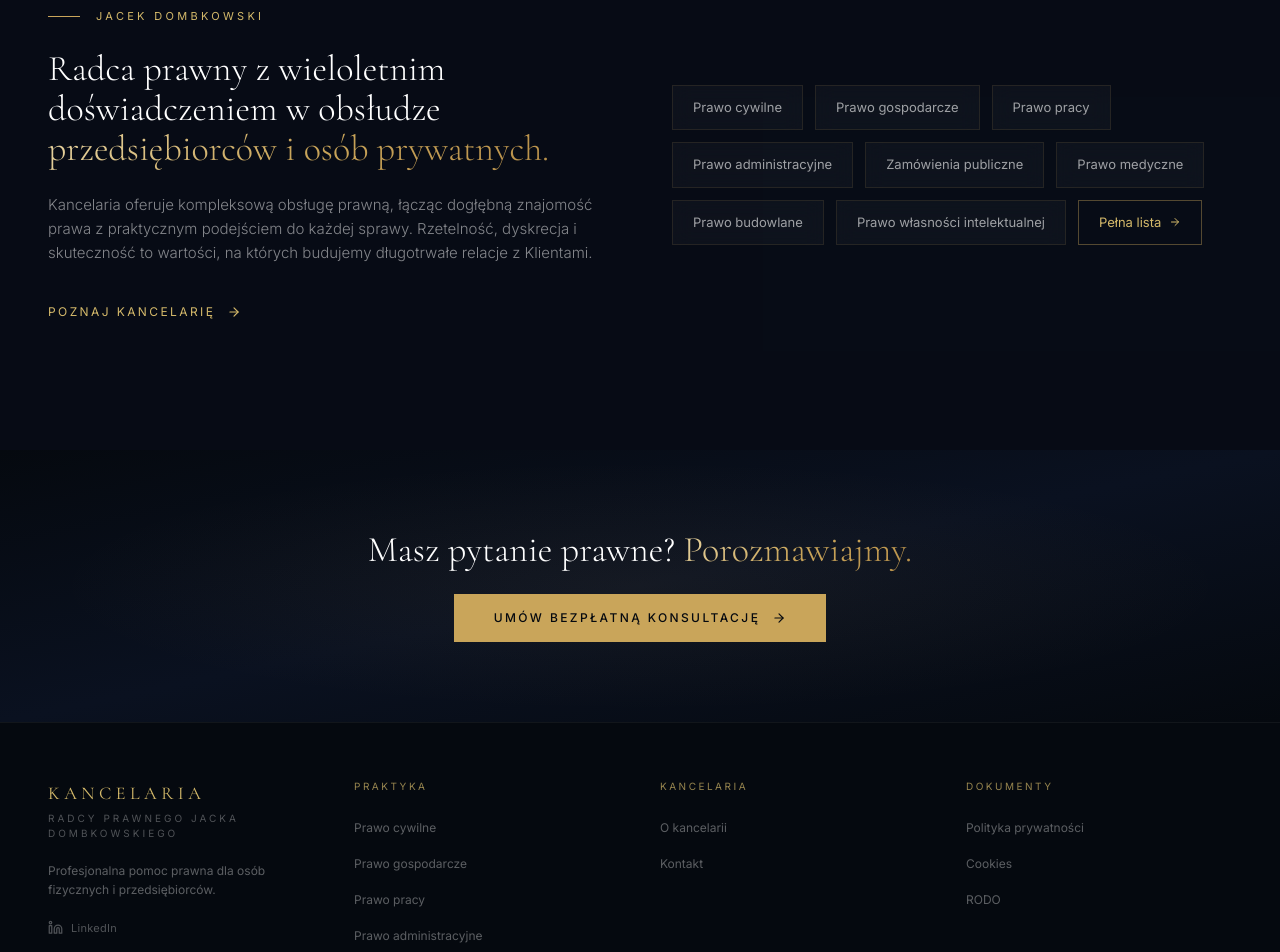
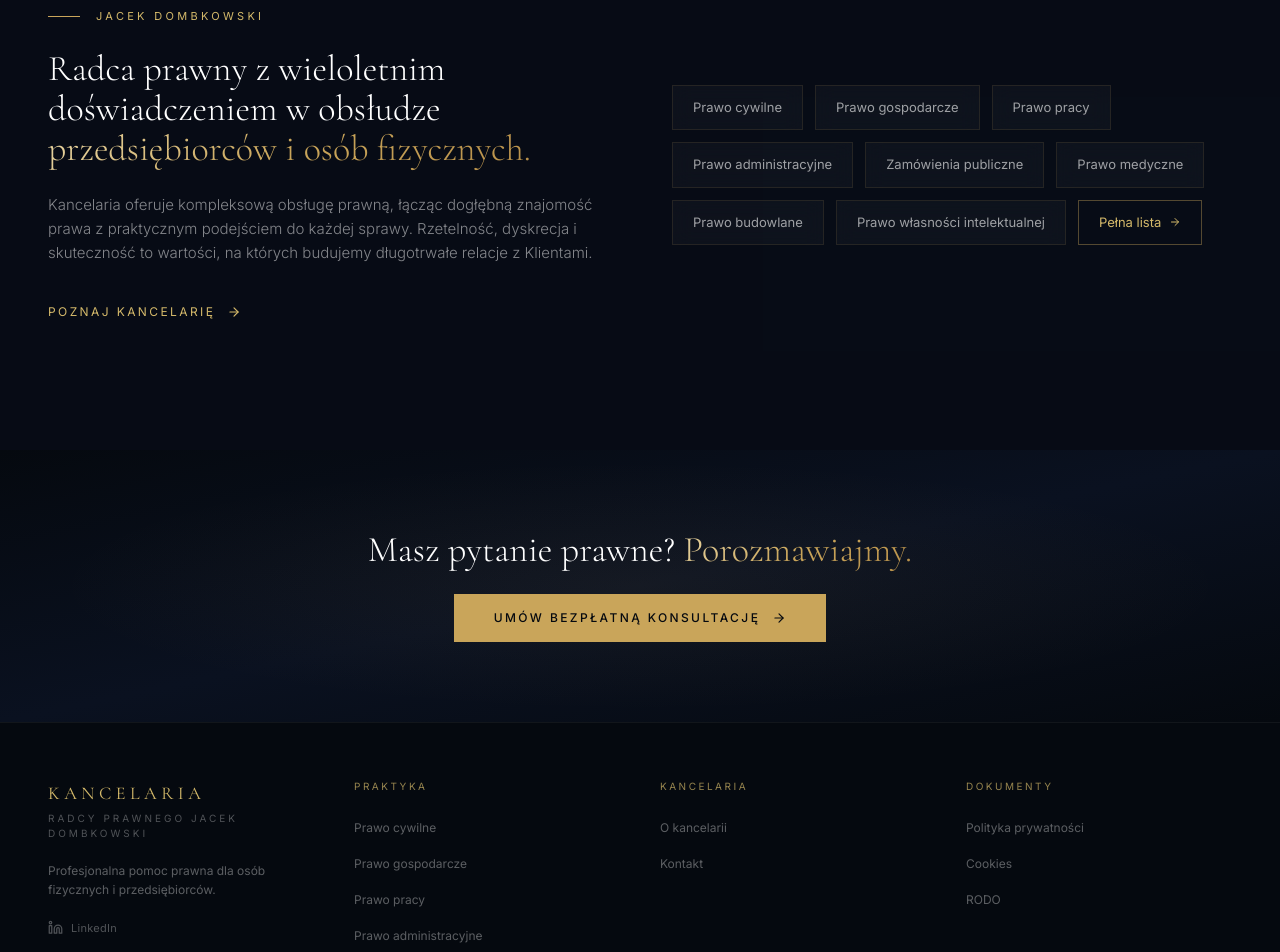
Before and after one commit to m-dombkowski/kanc, a React (Vite) app: page / in a window 1280 px wide. Shown: the part 920-1872 px from the top of the page. Built offline with nearby package versions, Linux system fonts and the light colour scheme.

Commit message:
Fix firm name declension and update intro text
Co-Authored-By: Claude Sonnet 4.6 <noreply@anthropic.com>

```diff
--- a/index.html
+++ b/index.html
@@ -4,9 +4,9 @@
     <meta charset="UTF-8" />
     <link rel="icon" type="image/svg+xml" href="/favicon.svg" />
     <meta name="viewport" content="width=device-width, initial-scale=1.0" />
-    <meta name="description" content="Kancelaria Radcy Prawnego Jacka Dombkowskiego — profesjonalna obsługa prawna dla osób fizycznych i przedsiębiorców." />
+    <meta name="description" content="Kancelaria Radcy Prawnego Jacek Dombkowski — profesjonalna obsługa prawna dla osób fizycznych i przedsiębiorców." />
     <link rel="canonical" href="https://dombkowskikancelaria.pl/" />
-    <title>Kancelaria Radcy Prawnego Jacka Dombkowskiego</title>
+    <title>Kancelaria Radcy Prawnego Jacek Dombkowski</title>
     <link rel="preconnect" href="https://fonts.googleapis.com" />
     <link rel="preconnect" href="https://fonts.gstatic.com" crossorigin />
     <link href="https://fonts.googleapis.com/css2?family=Cormorant+Garamond:ital,wght@0,300;0,400;0,500;0,600;1,300;1,400&family=Inter:wght@300;400;500;600&display=swap" rel="stylesheet" />
--- a/src/i18n/translations.ts
+++ b/src/i18n/translations.ts
@@ -9,12 +9,12 @@ const t = {
       practice: 'Zakres praktyki',
       contact: 'Kontakt',
       bottomBar: 'Kancelaria Radcy Prawnego · Jacek Dombkowski',
-      subtitle: 'Radcy Prawnego Jacka Dombkowskiego',
+      subtitle: 'Radcy Prawnego Jacek Dombkowski',
     },
 
     // ── Home ────────────────────────────────────────────────
     home: {
-      heroBadge: 'Kancelaria Radcy Prawnego Jacka Dombkowskiego',
+      heroBadge: 'Kancelaria Radcy Prawnego Jacek Dombkowski',
       heroH1a: 'Prawo',
       heroH1b: 'w służbie',
       heroH1c: 'Twojego interesu.',
@@ -25,7 +25,7 @@ const t = {
       heroScroll: 'Przewiń',
       introBadge: 'Jacek Dombkowski',
       introH2a: 'Radca prawny z wieloletnim doświadczeniem w obsłudze',
-      introH2b: 'przedsiębiorców i osób prywatnych.',
+      introH2b: 'przedsiębiorców i osób fizycznych.',
       introDesc:
         'Kancelaria oferuje kompleksową obsługę prawną, łącząc dogłębną znajomość prawa z praktycznym podejściem do każdej sprawy. Rzetelność, dyskrecja i skuteczność to wartości, na których budujemy długotrwałe relacje z Klientami.',
       introLink: 'Poznaj kancelarię',
```
